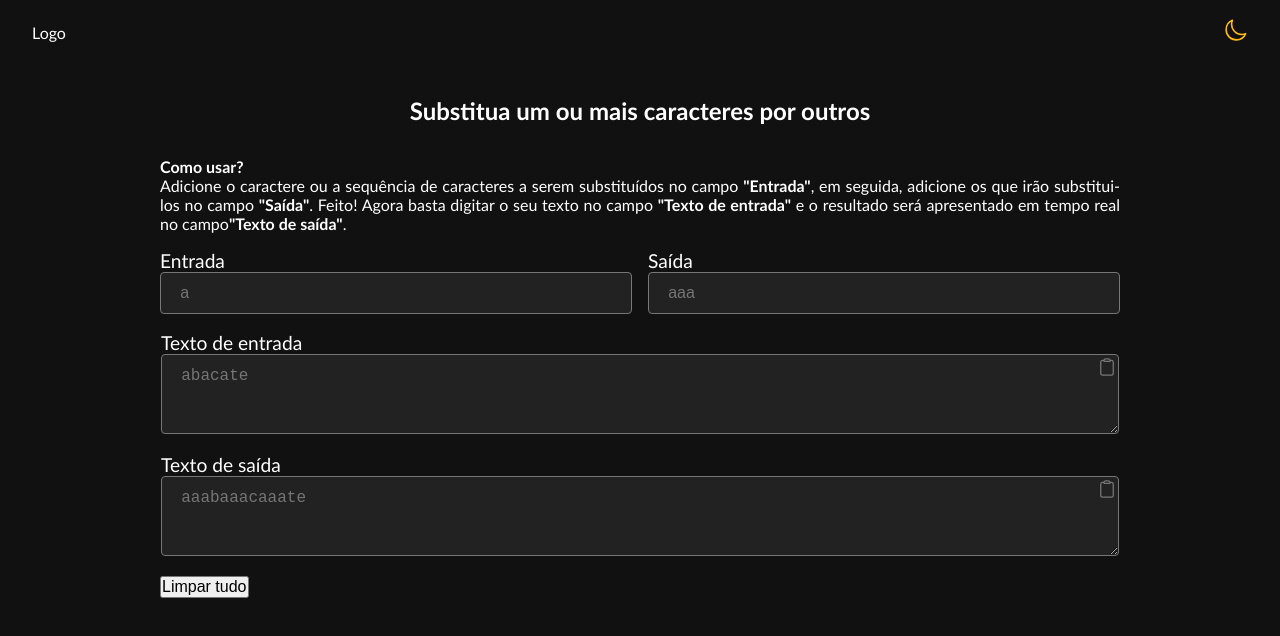
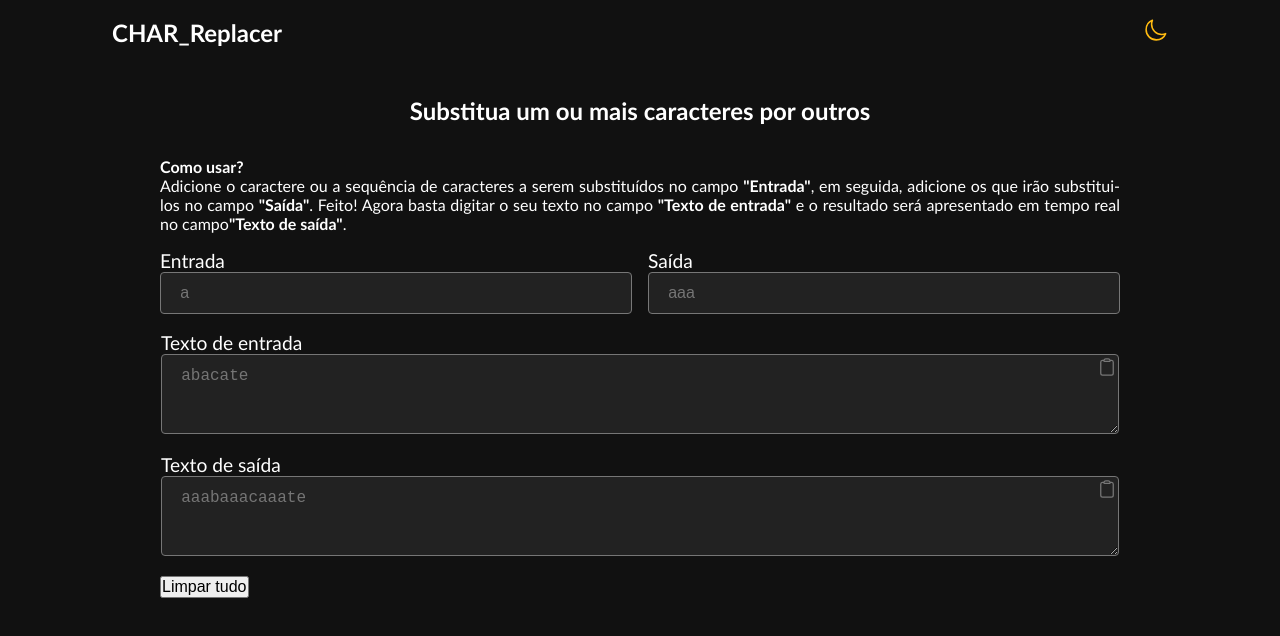
Before and after one commit to jeanwisotscki/char-replacer, a React (Vite) app: page / in a window 1280 px wide. Shown: the top 636 px of the page. Built offline with nearby package versions, Linux system fonts and the light colour scheme.

Commit message:
adicionado favicon

```diff
--- a/index.html
+++ b/index.html
@@ -4,11 +4,14 @@
     <meta charset="UTF-8" />
     <link rel="icon" type="image/svg+xml" href="/vite.svg" />
     <meta name="viewport" content="width=device-width, initial-scale=1.0" />
-    <title>Text Replacer</title>
+
+    <link rel="shortcut icon" href="./public/favicon.ico" type="image/x-icon" />
+
+    <title>CHAR_Replacer</title>
   </head>
   <body>
     <noscript
-      >Desculpe, mas precisamos que você ative o javascript para que o site
+      >Desculpe, precisamos que você ative o javascript para que o site
       funcione.</noscript
     >
     <div id="root"></div>
--- a/src/components/Header/index.module.css
+++ b/src/components/Header/index.module.css
@@ -1,7 +1,18 @@
 .header {
+  max-width: 70rem;
   height: 4rem;
   display: flex;
   align-items: center;
   justify-content: space-between;
+  margin: 0 auto;
   padding: 0 2rem;
 }
+
+.header strong {
+  font-size: 1.5rem;
+  cursor: default;
+  user-select: none; /* Standard */
+  -ms-user-select: none; /* IE10+/Edge */
+  -moz-user-select: none; /* Firefox */
+  -webkit-user-select: none; /* Safari */
+}
--- a/src/components/Header/index.tsx
+++ b/src/components/Header/index.tsx
@@ -1,4 +1,3 @@
-import React from "react";
 import { ToggleTheme } from "../ToggleTheme";
 
 import styles from "./index.module.css";
@@ -6,7 +5,7 @@ import styles from "./index.module.css";
 export const Header = () => {
   return (
     <header className={styles.header}>
-      <div>Logo</div>
+      <strong>CHAR_Replacer</strong>
       <div>
         <ToggleTheme />
       </div>
```
Also changed, not shown: 1 other file (tests, documents, lock files or other folders).
